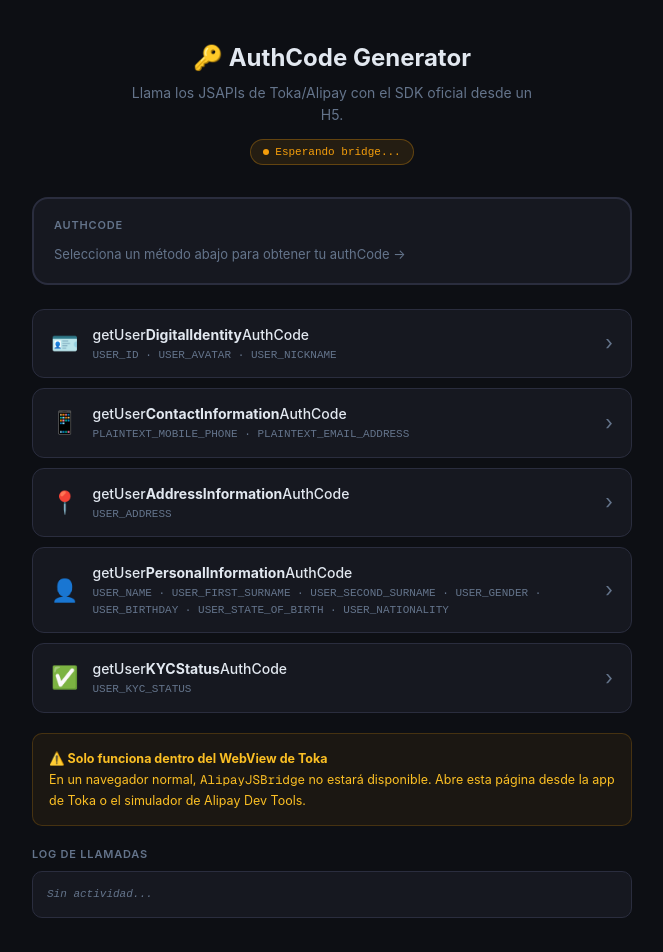
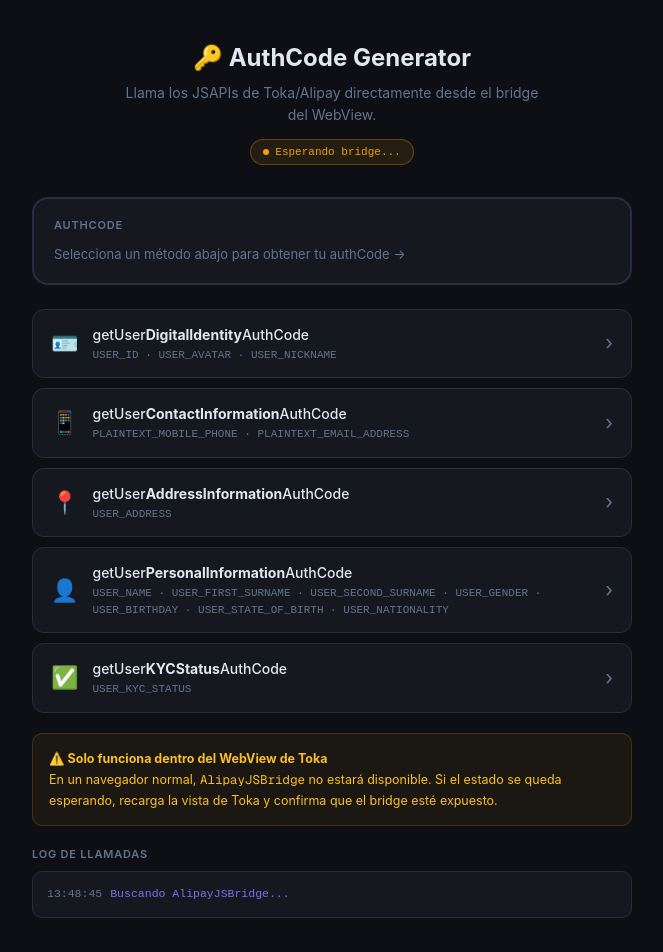
Before and after one commit to Fullgamer494/pruebatoka, a Next.js app: page / in a window 1280 px wide. Shown: the top 952 px of the page, without its empty margins (308-971 px from the left). Built offline with nearby package versions, Linux system fonts and the light colour scheme.

Commit message:
fix: authcode se queda cargando

```diff
--- a/src/app/page.tsx
+++ b/src/app/page.tsx
@@ -1,7 +1,6 @@
 "use client";
 
-import { useCallback, useState } from "react";
-import Script from "next/script";
+import { useCallback, useEffect, useRef, useState } from "react";
 
 type AuthMethod = {
   id: string;
@@ -100,28 +99,68 @@
   const [error, setError] = useState("");
   const [loadingId, setLoadingId] = useState<string | null>(null);
   const [copied, setCopied] = useState(false);
-  const [logs, setLogs] = useState<LogEntry[]>([]);
+  const [logs, setLogs] = useState<LogEntry[]>(() => [
+    { type: "info", msg: "Buscando AlipayJSBridge...", time: getTimestamp() },
+  ]);
+  const requestTimeoutRef = useRef<number | null>(null);
 
   const addLog = useCallback((type: LogEntry["type"], msg: string) => {
     setLogs((prev) => [{ type, msg, time: getTimestamp() }, ...prev].slice(0, 50));
   }, []);
 
-  const onSdkLoad = useCallback(() => {
-    if (isBridgeAvailable()) {
-      setBridgeReady(true);
-      addLog("ok", "AlipayJSBridge detectado ✓ — listo para usar");
+  useEffect(() => {
+    let cancelled = false;
+    let reportedReady = false;
+
+    const markReady = (message: string) => {
+      if (cancelled || reportedReady) {
         return;
       }
 
-    addLog("err", "AlipayJSBridge NO disponible en este entorno");
-    document.addEventListener("AlipayJSBridgeReady", () => {
+      reportedReady = true;
       setBridgeReady(true);
-      addLog("ok", "AlipayJSBridgeReady event recibido ✓");
+      addLog("ok", message);
+    };
+
+    queueMicrotask(() => {
+      if (isBridgeAvailable()) {
+        markReady("AlipayJSBridge detectado ✓ — listo para usar");
+      }
     });
+
+    const onBridgeReady = () => markReady("AlipayJSBridgeReady event recibido ✓");
+    document.addEventListener("AlipayJSBridgeReady", onBridgeReady);
+
+    const pollId = window.setInterval(() => {
+      if (isBridgeAvailable()) {
+        markReady("AlipayJSBridge detectado por polling ✓");
+      }
+    }, 300);
+
+    const warningId = window.setTimeout(() => {
+      if (!cancelled && !reportedReady) {
+        addLog(
+          "err",
+          "Sigue sin aparecer AlipayJSBridge. Si estás en Toka, recarga la vista o revisa que el bridge esté expuesto.",
+        );
+      }
+    }, 8000);
+
+    return () => {
+      cancelled = true;
+      document.removeEventListener("AlipayJSBridgeReady", onBridgeReady);
+      window.clearInterval(pollId);
+      window.clearTimeout(warningId);
+    };
   }, [addLog]);
 
   const callMethod = useCallback(
     ({ method, scopes, id }: AuthMethod) => {
+      if (requestTimeoutRef.current !== null) {
+        window.clearTimeout(requestTimeoutRef.current);
+        requestTimeoutRef.current = null;
+      }
+
       if (!isBridgeAvailable()) {
         const msg =
           "AlipayJSBridge no disponible. Abre esta página desde el WebView de Toka.";
@@ -136,6 +175,14 @@
       setAuthCode("");
       addLog("info", `Llamando getUser${method}AuthCode...`);
 
+      requestTimeoutRef.current = window.setTimeout(() => {
+        requestTimeoutRef.current = null;
+        setLoadingId(null);
+        const msg = `Tiempo de espera agotado para ${method}. El bridge no respondió con success/fail.`;
+        setError(msg);
+        addLog("err", msg);
+      }, 12000);
+
       try {
         const bridge = window.AlipayJSBridge;
 
@@ -143,6 +190,10 @@
           const msg = "AlipayJSBridge no disponible en este entorno.";
           setError(msg);
           setLoadingId(null);
+          if (requestTimeoutRef.current !== null) {
+            window.clearTimeout(requestTimeoutRef.current);
+            requestTimeoutRef.current = null;
+          }
           addLog("err", msg);
           return;
         }
@@ -151,12 +202,22 @@
           usage: "Toka — prueba de integración",
           scopes,
           success(res) {
+            if (requestTimeoutRef.current !== null) {
+              window.clearTimeout(requestTimeoutRef.current);
+              requestTimeoutRef.current = null;
+            }
+
             const code = res.authCode ?? res.auth_code ?? JSON.stringify(res);
             setAuthCode(code);
             setLoadingId(null);
             addLog("ok", `[${method}] authCode: ${code.slice(0, 24)}...`);
           },
           fail(res) {
+            if (requestTimeoutRef.current !== null) {
+              window.clearTimeout(requestTimeoutRef.current);
+              requestTimeoutRef.current = null;
+            }
+
             const msg = res.errorMessage ?? res.error ?? JSON.stringify(res);
             setError(`Error en ${method}: ${msg}`);
             setLoadingId(null);
@@ -164,6 +225,11 @@
           },
         });
       } catch (caughtError) {
+        if (requestTimeoutRef.current !== null) {
+          window.clearTimeout(requestTimeoutRef.current);
+          requestTimeoutRef.current = null;
+        }
+
         const msg = caughtError instanceof Error ? caughtError.message : String(caughtError);
         setError(`Excepción: ${msg}`);
         setLoadingId(null);
@@ -184,19 +250,11 @@
   }, [authCode]);
 
   return (
-    <>
-      <Script
-        src="https://cdn.marmot-cloud.com/npm/hylid-bridge/2.10.0/index.js"
-        strategy="afterInteractive"
-        onLoad={onSdkLoad}
-        onError={() => addLog("err", "Error al cargar el SDK de hylid-bridge")}
-      />
-
     <div style={styles.page}>
       <div style={styles.header}>
         <h1 style={styles.title}>🔑 AuthCode Generator</h1>
         <p style={styles.subtitle}>
-            Llama los JSAPIs de Toka/Alipay con el SDK oficial desde un H5.
+          Llama los JSAPIs de Toka/Alipay directamente desde el bridge del WebView.
         </p>
         <span
           style={{
@@ -272,8 +330,8 @@
       <div style={styles.warning}>
         <strong>⚠️ Solo funciona dentro del WebView de Toka</strong>
         <br />
-          En un navegador normal, <code>AlipayJSBridge</code> no estará disponible. Abre esta
-          página desde la app de Toka o el simulador de Alipay Dev Tools.
+        En un navegador normal, <code>AlipayJSBridge</code> no estará disponible. Si el estado se
+        queda esperando, recarga la vista de Toka y confirma que el bridge esté expuesto.
       </div>
 
       <div style={styles.logSection}>
@@ -305,7 +363,6 @@
         </div>
       </div>
     </div>
-    </>
   );
 }
 
```
Lines whose indentation alone changed are shown as unchanged.
